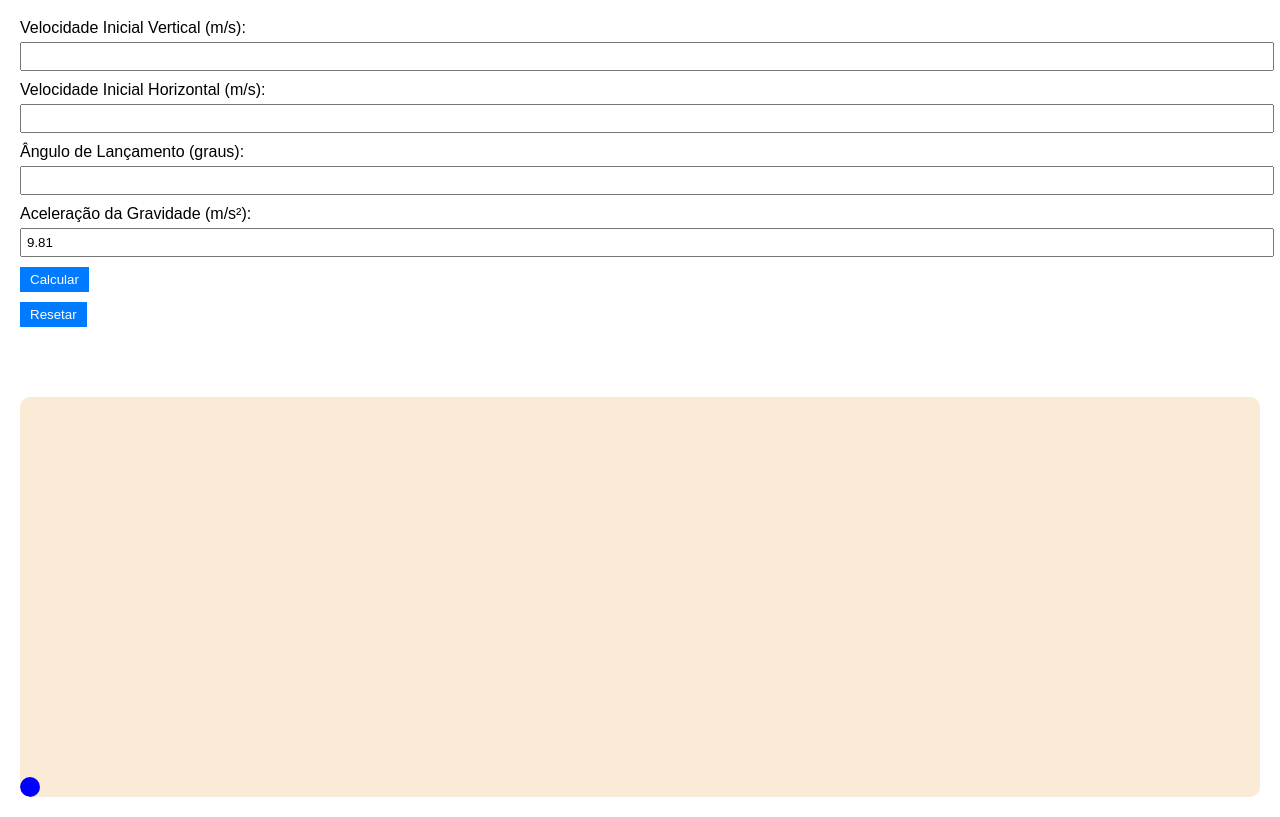
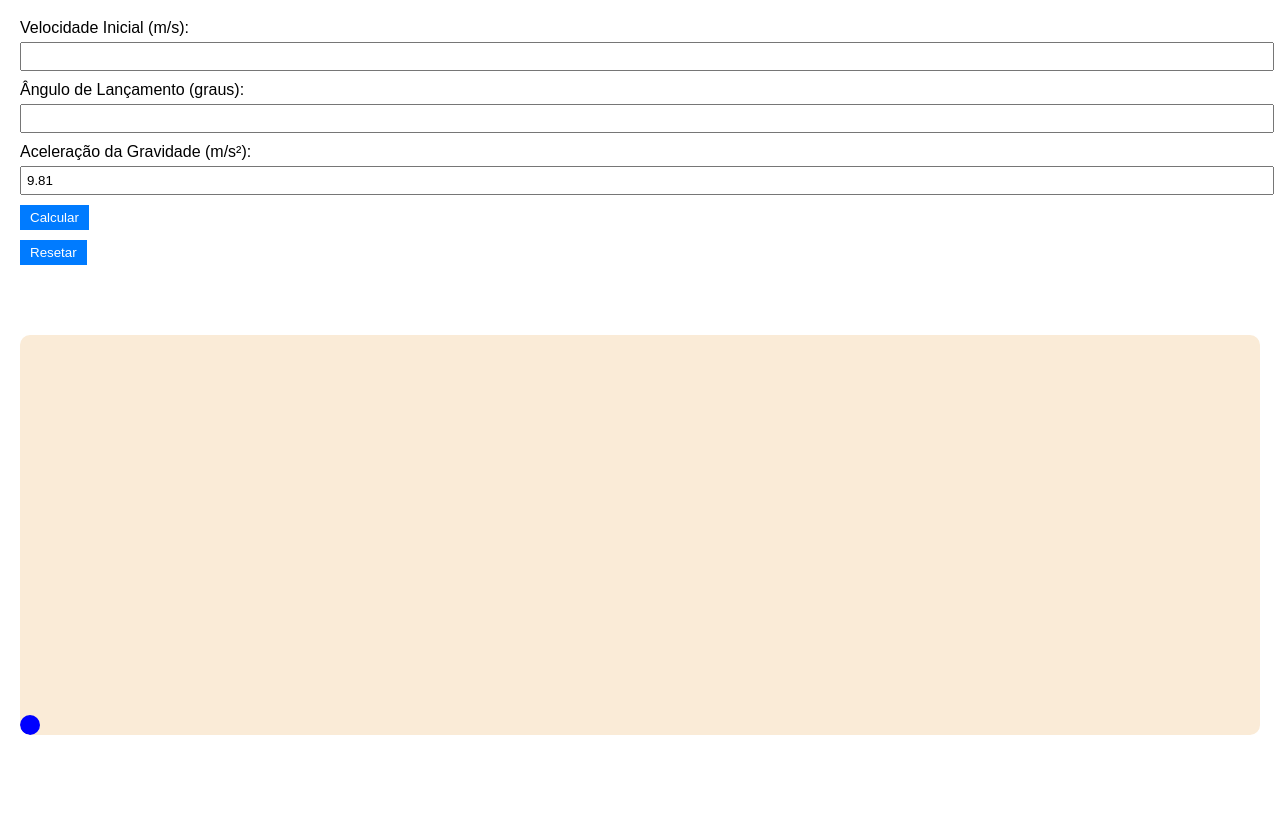
Before and after one commit to FFagundesA/propLancNew, a plain HTML site: page index.html in a window 1280 px wide. Shown: the part 81-898 px from the top of the page. After the commit the page ends 836 px from the top, so only its background shows below. Drawn offline with Linux system fonts and the light colour scheme.

Commit message:
Update index.html

```diff
--- a/index.html
+++ b/index.html
@@ -10,16 +10,12 @@
 <body>
     <h1>Simulador de Lançamento Oblíquo</h1>
     <div class="input-container">
-        <label for="initial-vertical-velocity">Velocidade Inicial Vertical (m/s):</label>
-        <input type="number" id="initial-vertical-velocity">
-    </div>
-    <div class="input-container">
-        <label for="initial-horizontal-velocity">Velocidade Inicial Horizontal (m/s):</label>
-        <input type="number" id="initial-horizontal-velocity">
+        <label for="initial-velocity">Velocidade Inicial (m/s):</label>
+        <input type="number" id="initialVelocity">
     </div>
     <div class="input-container">
         <label for="launch-angle">Ângulo de Lançamento (graus):</label>
-        <input type="number" id="launch-angle">
+        <input type="number" id="launchAngle">
     </div>
     <div class="input-container">
         <label for="gravity">Aceleração da Gravidade (m/s²):</label>
@@ -34,6 +30,7 @@
     </div>
     <div class="Area" id="Area">
         <div id="character"></div>
+        <div id="maxAltDot"></div>
     </div>
     <script src="script.js"></script>
 </body>
```
